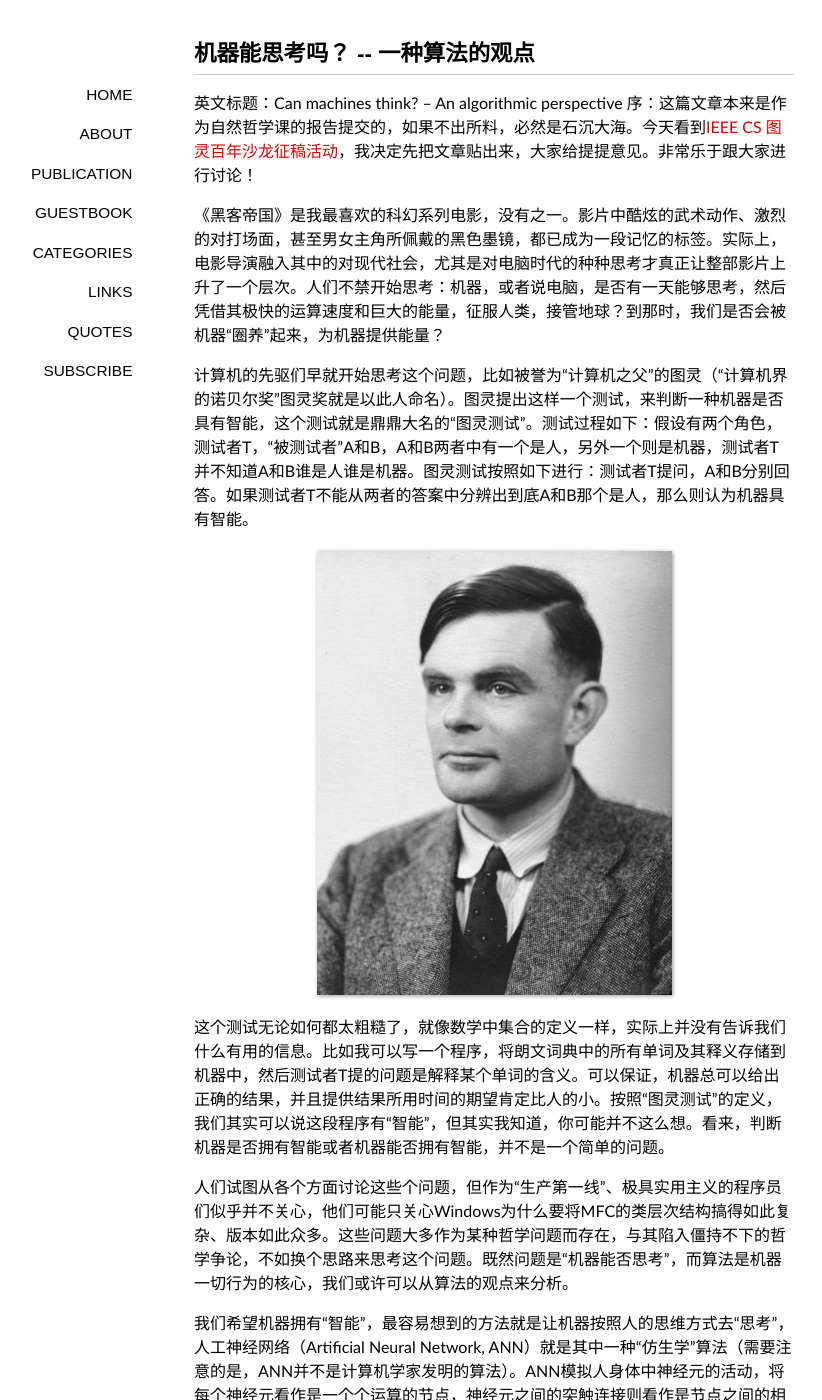
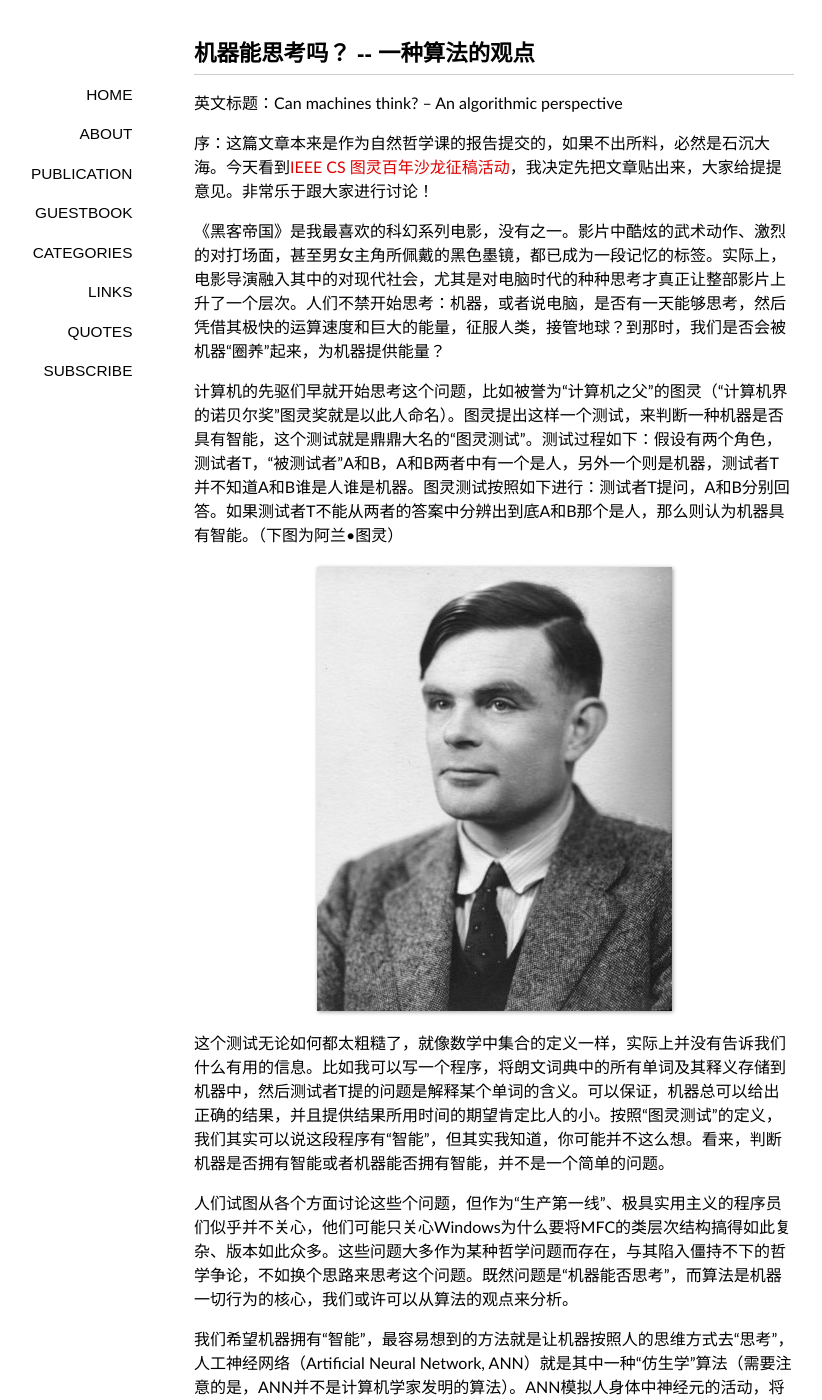
Before and after one commit to hitalex/hitalex.github.com, a Jekyll site: the page built from _posts/2012-08-23-can-machines-think.md, in a window 1280 px wide and 1400 px high. Shown: the whole window, without its empty margins (146-968 px from the left). Built offline with Jekyll 4.4.1, drawn with Linux system fonts in a browser that asks for light colours; some web fonts are replaced; comment, search, counter and statistics services are not loaded; some of the changed text lies outside the part shown.

```diff
--- a/_posts/2012-08-23-can-machines-think.md
+++ b/_posts/2012-08-23-can-machines-think.md
@@ -12,11 +12,12 @@
 ---
 
 英文标题：Can machines think? -- An algorithmic perspective
+
 序：这篇文章本来是作为自然哲学课的报告提交的，如果不出所料，必然是石沉大海。今天看到[IEEE CS 图灵百年沙龙征稿活动](http://content.alphatown.com/discussion/753089/)，我决定先把文章贴出来，大家给提提意见。非常乐于跟大家进行讨论！
 
 《黑客帝国》是我最喜欢的科幻系列电影，没有之一。影片中酷炫的武术动作、激烈的对打场面，甚至男女主角所佩戴的黑色墨镜，都已成为一段记忆的标签。实际上，电影导演融入其中的对现代社会，尤其是对电脑时代的种种思考才真正让整部影片上升了一个层次。人们不禁开始思考：机器，或者说电脑，是否有一天能够思考，然后凭借其极快的运算速度和巨大的能量，征服人类，接管地球？到那时，我们是否会被机器“圈养”起来，为机器提供能量？
 
-计算机的先驱们早就开始思考这个问题，比如被誉为“计算机之父”的图灵（“计算机界的诺贝尔奖”图灵奖就是以此人命名）。图灵提出这样一个测试，来判断一种机器是否具有智能，这个测试就是鼎鼎大名的“图灵测试”。测试过程如下：假设有两个角色，测试者T，“被测试者”A和B，A和B两者中有一个是人，另外一个则是机器，测试者T并不知道A和B谁是人谁是机器。图灵测试按照如下进行：测试者T提问，A和B分别回答。如果测试者T不能从两者的答案中分辨出到底A和B那个是人，那么则认为机器具有智能。
+计算机的先驱们早就开始思考这个问题，比如被誉为“计算机之父”的图灵（“计算机界的诺贝尔奖”图灵奖就是以此人命名）。图灵提出这样一个测试，来判断一种机器是否具有智能，这个测试就是鼎鼎大名的“图灵测试”。测试过程如下：假设有两个角色，测试者T，“被测试者”A和B，A和B两者中有一个是人，另外一个则是机器，测试者T并不知道A和B谁是人谁是机器。图灵测试按照如下进行：测试者T提问，A和B分别回答。如果测试者T不能从两者的答案中分辨出到底A和B那个是人，那么则认为机器具有智能。（下图为阿兰•图灵）
 
 ![阿兰•图灵](/image/Alan_Turing_photo.jpg "图1 阿兰•图灵")
 
@@ -24,7 +25,7 @@
 
 人们试图从各个方面讨论这些个问题，但作为“生产第一线”、极具实用主义的程序员们似乎并不关心，他们可能只关心Windows为什么要将MFC的类层次结构搞得如此复杂、版本如此众多。这些问题大多作为某种哲学问题而存在，与其陷入僵持不下的哲学争论，不如换个思路来思考这个问题。既然问题是“机器能否思考”，而算法是机器一切行为的核心，我们或许可以从算法的观点来分析。
 
-我们希望机器拥有“智能”，最容易想到的方法就是让机器按照人的思维方式去“思考”，人工神经网络（Artificial Neural Network, ANN）就是其中一种“仿生学”算法（需要注意的是，ANN并不是计算机学家发明的算法）。ANN模拟人身体中神经元的活动，将每个神经元看作是一个个运算的节点，神经元之间的突触连接则看作是节点之间的相互作用。ANN接受输入，通过一层一层的计算，最终将结果输出。经过反复的训练，并在训练中不断调整节点之间的连接权重，最终得到一个稳定的模型。ANN曾经“红极一时”，被认为是解决问题的不二法宝。不过，很快人们发现这个模型存在着太多的缺陷：没有确定模型结构的算法，比如设计多少个隐藏层以及隐藏层包含多少个节点，训练时间长，模型不精确，节点连接初始状态难以确定等等。最重要的是，ANN是线性模型，无法解决非线性问题，比如异或问题。
+我们希望机器拥有“智能”，最容易想到的方法就是让机器按照人的思维方式去“思考”，人工神经网络（Artificial Neural Network, ANN）就是其中一种“仿生学”算法（需要注意的是，ANN并不是计算机学家发明的算法）。ANN模拟人身体中神经元的活动，将每个神经元看作是一个个运算的节点，神经元之间的突触连接则看作是节点之间的相互作用。ANN接受输入，通过一层一层的计算，最终将结果输出。经过反复的训练，并在训练中不断调整节点之间的连接权重，最终得到一个稳定的模型。ANN曾经“红极一时”，被认为是解决问题的不二法宝。不过，很快人们发现这个模型存在着太多的缺陷：没有确定模型结构的算法，比如设计多少个隐藏层以及隐藏层包含多少个节点，训练时间长，模型不精确，节点连接初始状态难以确定等等。最重要的是，ANN是线性模型，无法解决非线性问题，比如异或问题。（下图为 包含一个隐藏层（Hidden layer）的ANN模型）
 
 ![ANN模型](/image/ANN-model.jpg "图2 包含一个隐藏层（Hidden layer）的ANN模型")
 
```
Also changed, not shown: 3 other files.
